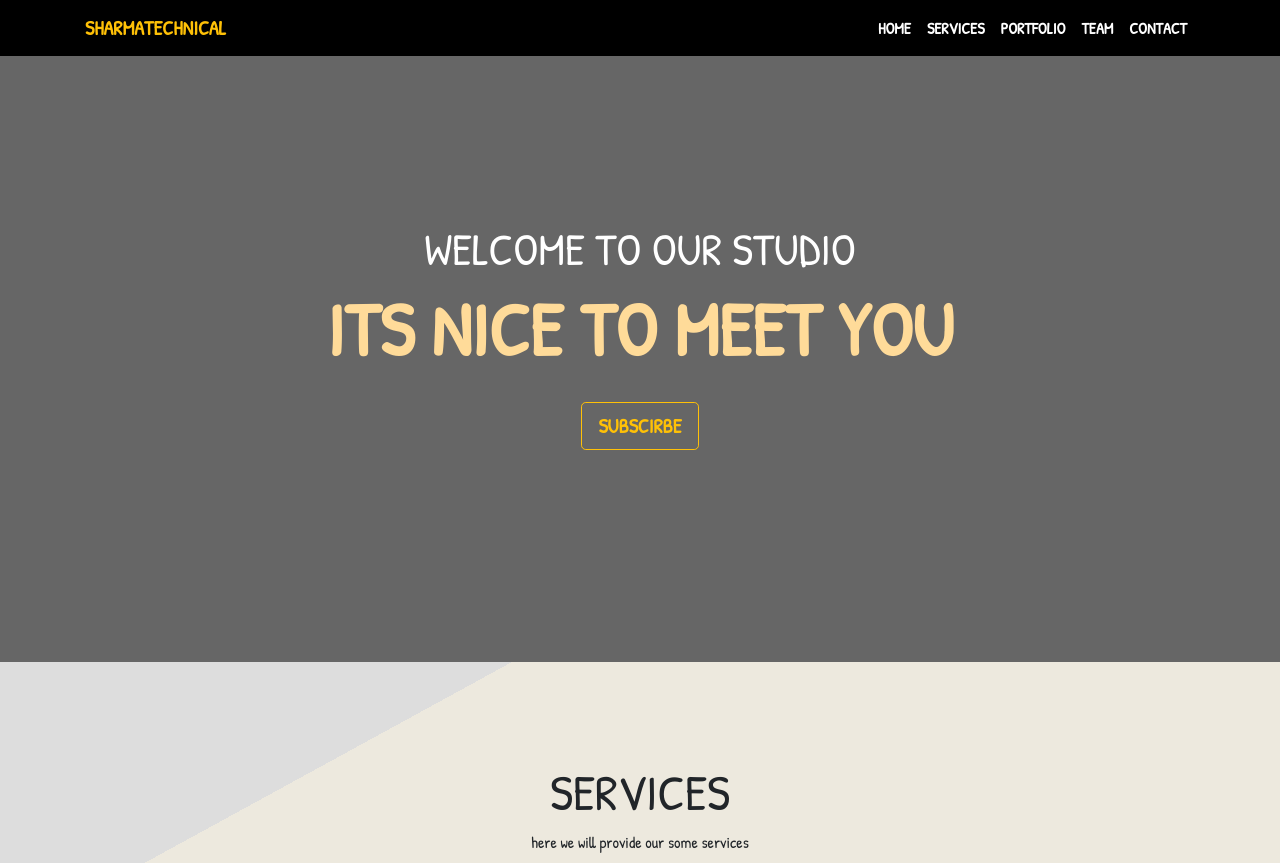
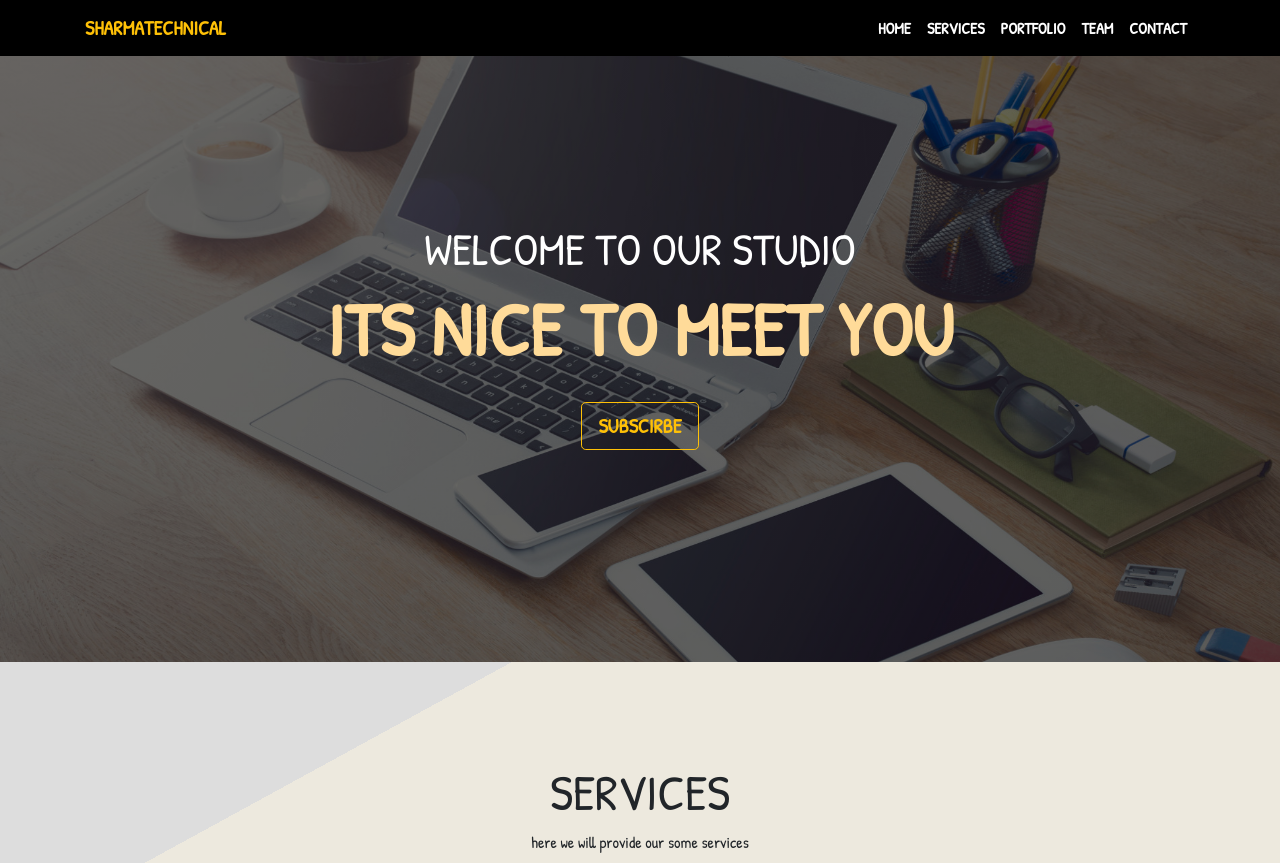
Before and after one commit to anuj661997/responsive-webpage, a plain HTML site: page index.html in a window 1280 px wide. Shown: the top 863 px of the page. Drawn offline with nearby package versions, Linux system fonts and the light colour scheme.

Commit message:
Update style.css

```diff
--- a/style.css
+++ b/style.css
@@ -6,7 +6,7 @@
 
 .bgimg{
 
-	background-image: linear-gradient(rgba(0,0,0,0.6),rgba(0,0,0,0.6)), url("../newproject/img/hye1.jpg");
+	background-image: linear-gradient(rgba(0,0,0,0.6),rgba(0,0,0,0.6)), url("../responsive-webpage/img/hye1.jpg");
 	background-size: 100% 100%;
 	background-attachment: fixed;
 	width: 100%;
```
